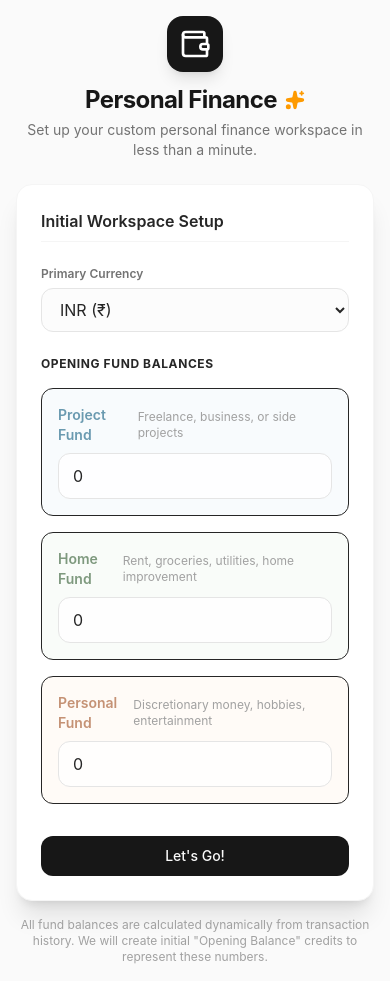
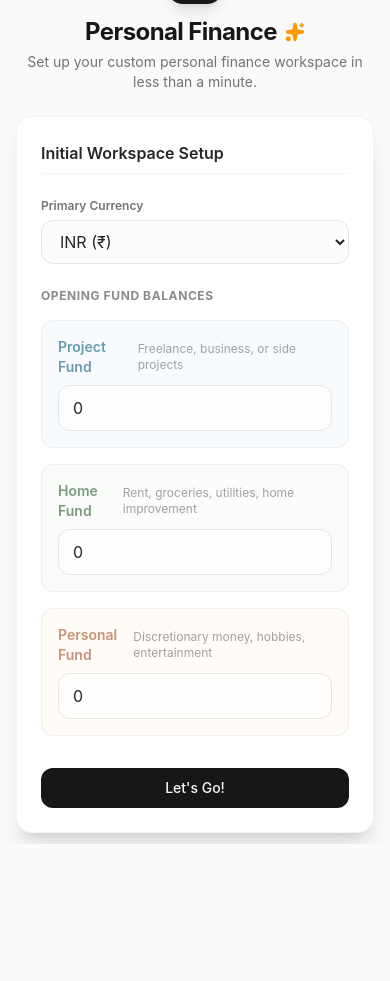
Before and after one commit to awais2807/fund-management-app, a React (Vite) app: page / in a window 390 px wide. After the commit the page ends 844 px from the top, so only its background shows below. Built offline with nearby package versions, Linux system fonts and the light colour scheme.

Commit message:
fix: resolve mobile bottom navigation layout bug and dark mode color contrast

```diff
--- a/src/components/Layout.tsx
+++ b/src/components/Layout.tsx
@@ -20,7 +20,7 @@ export const Layout: React.FC<LayoutProps> = ({ activeTab, setActiveTab, childre
   ] as const;
 
   return (
-    <div className="min-h-screen bg-neutral-50 dark:bg-neutral-950 text-neutral-800 dark:text-neutral-250 flex flex-col transition-colors duration-200 font-sans pb-[calc(4rem+env(safe-area-inset-bottom))] md:pb-0">
+    <div className="h-full w-full bg-neutral-50 dark:bg-neutral-950 text-neutral-800 dark:text-neutral-250 flex flex-col transition-colors duration-200 font-sans overflow-hidden">
       {/* Header */}
       <header className="sticky top-0 z-40 bg-white/85 dark:bg-neutral-900/85 backdrop-blur-md border-b border-neutral-100 dark:border-neutral-850 transition-colors duration-200">
         <div className="max-w-6xl mx-auto px-4 h-16 flex items-center justify-between">
@@ -107,7 +107,7 @@ export const Layout: React.FC<LayoutProps> = ({ activeTab, setActiveTab, childre
       </header>
 
       {/* Main Content Area */}
-      <main className="flex-grow max-w-6xl w-full mx-auto px-4 py-8">
+      <main className="flex-grow overflow-y-auto max-w-6xl w-full mx-auto px-4 py-8 pb-[calc(5.5rem+env(safe-area-inset-bottom))] md:pb-8">
         {children}
       </main>
 
--- a/src/components/SetupWizard.tsx
+++ b/src/components/SetupWizard.tsx
@@ -49,7 +49,7 @@ export const SetupWizard: React.FC = () => {
   };
 
   return (
-    <div className="min-h-screen w-full flex items-center justify-center bg-neutral-50 dark:bg-neutral-950 p-4 transition-colors duration-250">
+    <div className="h-full w-full overflow-y-auto flex items-center justify-center bg-neutral-50 dark:bg-neutral-950 p-4 transition-colors duration-250">
       <div className="w-full max-w-lg animate-enter">
         <div className="flex flex-col items-center mb-6 text-center">
           <div className="h-14 w-14 rounded-2xl bg-neutral-900 dark:bg-neutral-100 flex items-center justify-center text-white dark:text-neutral-950 mb-3 shadow-lg">
--- a/src/index.css
+++ b/src/index.css
@@ -7,6 +7,25 @@
 
   --animate-enter: enter 0.2s ease-out;
   --animate-leave: leave 0.15s ease-in;
+
+  /* Custom theme colors */
+  --color-neutral-150: #ededed;
+  --color-neutral-250: #dbdbdb;
+  --color-neutral-350: #bcbcbc;
+  --color-neutral-450: #8a8a8a;
+  --color-neutral-550: #636363;
+  --color-neutral-555: #5a5a5a;
+  --color-neutral-650: #383838;
+  --color-neutral-850: #1f1f1f;
+
+  --color-rose-450: #eb3b5a;
+  --color-rose-955: #3a0312;
+
+  --color-amber-450: #fa8231;
+  --color-amber-505: #f59e0b;
+
+  --color-emerald-450: #20bf6b;
+  --color-blue-450: #3867d6;
 
   @keyframes enter {
     from { opacity: 0; transform: scale(0.95); }
@@ -19,6 +38,12 @@
 }
 
 @layer base {
+  html, body, #root {
+    height: 100%;
+    overflow: hidden;
+    position: relative;
+  }
+
   body {
     @apply bg-neutral-50 text-neutral-800 transition-colors duration-200 antialiased font-sans;
   }
```
